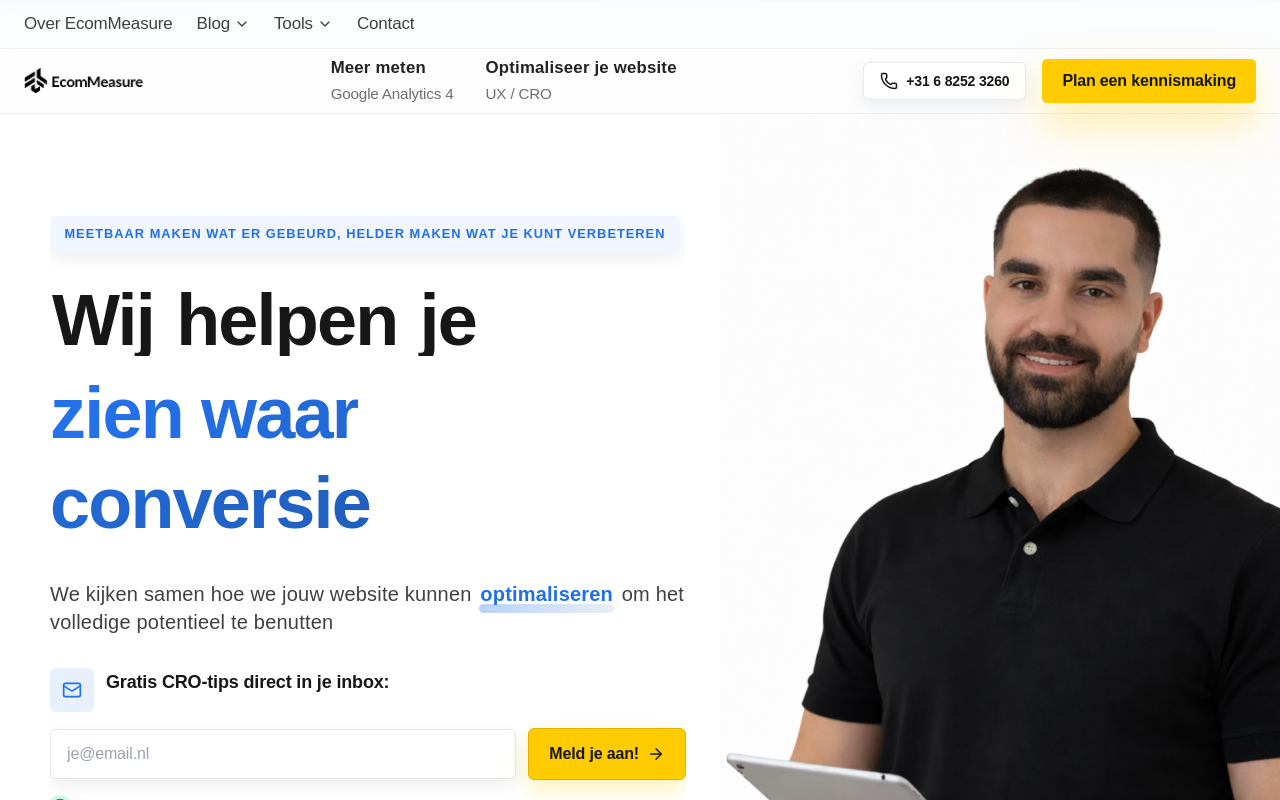
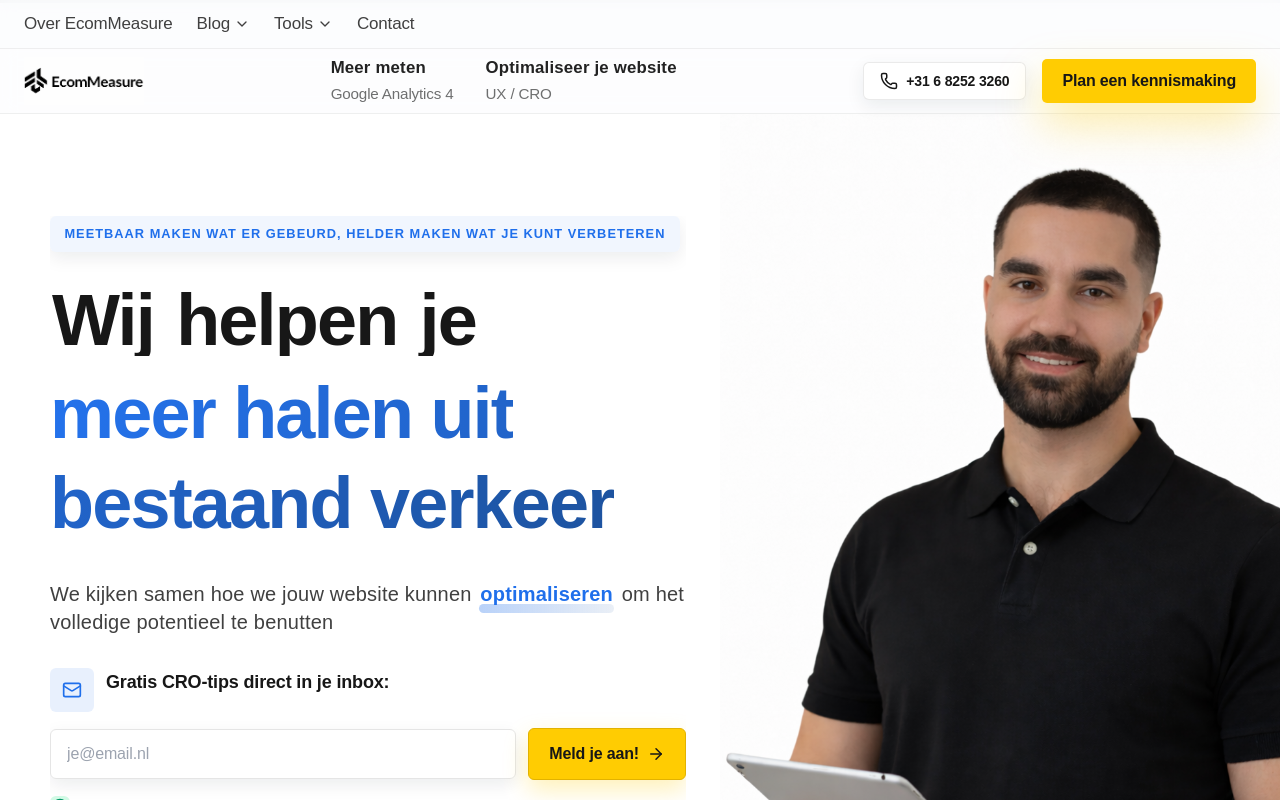
Before and after one commit to ProjectBibo/EcomMeasure3, a React (Vite) app: page / in a window 1280 px wide. Shown: the top 800 px of the page. Built offline with nearby package versions, Linux system fonts and the light colour scheme.

Commit message:
Remove two hero rotating phrases

```diff
--- a/src/i18n/content.js
+++ b/src/i18n/content.js
@@ -69,8 +69,6 @@ export const translations = {
       rotatingPhrases: [
         "gedrag inzichtelijk maken",
         "metingen correct inrichten",
-        "zien waar conversie verloren gaat",
-        "knelpunten in je website blootleggen",
         "meer halen uit bestaand verkeer",
       ],
       titleHighlight: "GA4 en bewezen CRO-experimenten",
```
